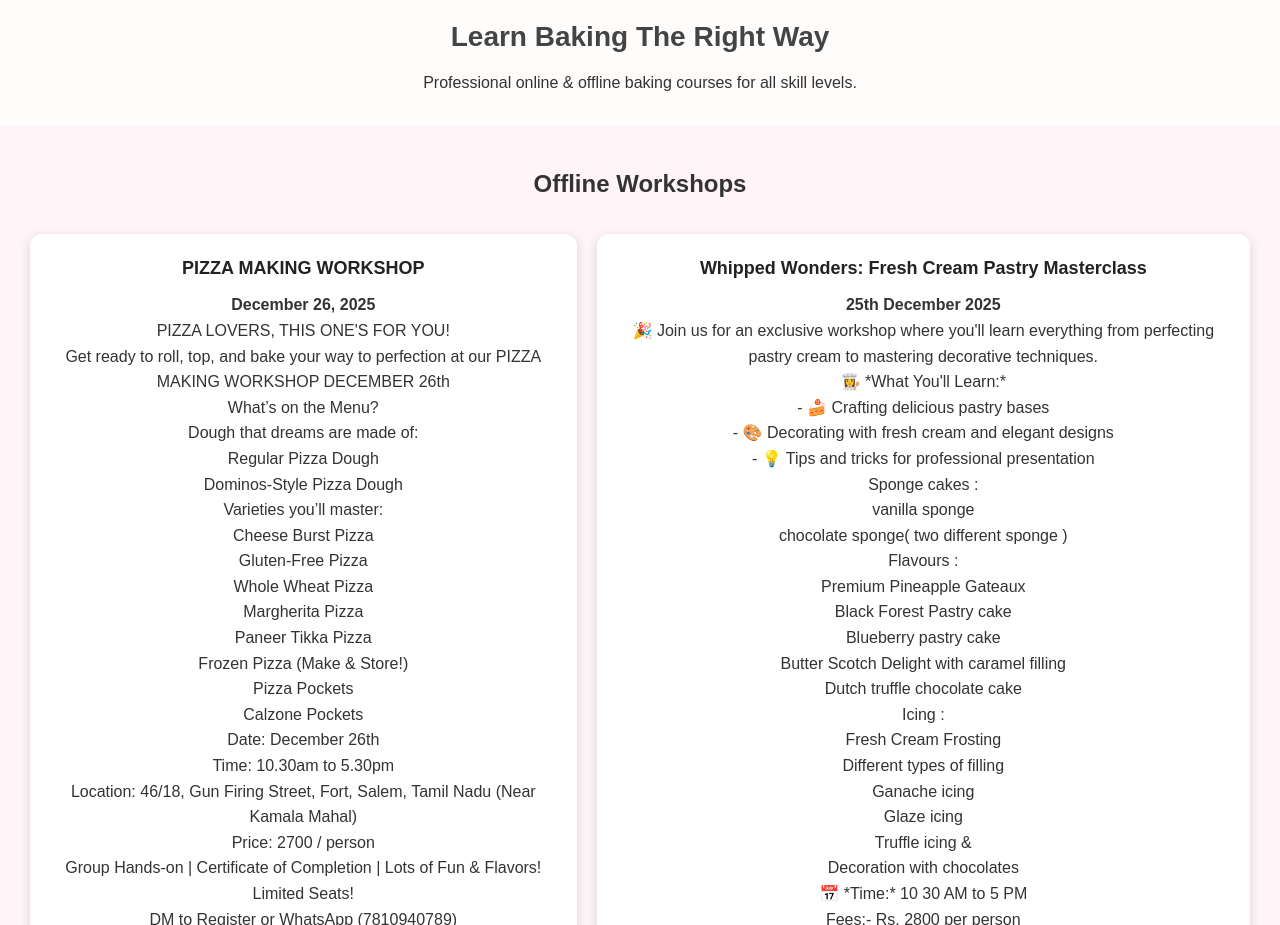
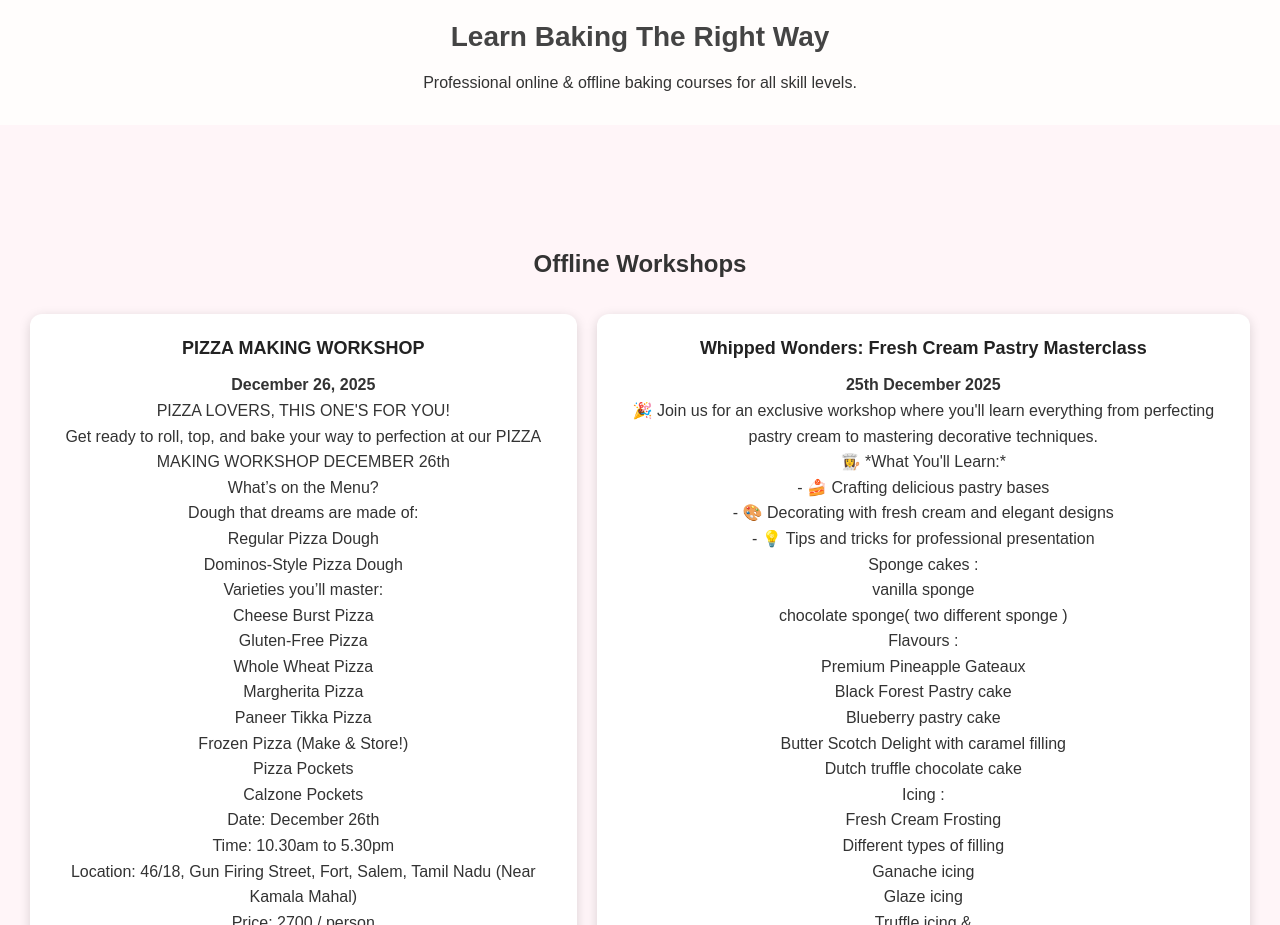
Before and after one commit to salemcookingclass/website, a React (Create React App) app: page / in a window 1280 px wide. Shown: the part 880-1805 px from the top of the page. Built offline with nearby package versions, Linux system fonts and the light colour scheme.

Commit message:
new online class

```diff
--- a/src/App.js
+++ b/src/App.js
@@ -133,6 +133,7 @@ export default function App() {
       </section>
 
 {/* OFFLINE WORKSHOPS */}
+<section id="classes" className="classes-section"></section>
 <section id="offline-workshops" className="classes-section">
   <h2>Offline Workshops</h2>
   <div className="horizontal-scroll" role="list">
```
Also changed, not shown: 2 other files (tests, documents, lock files or other folders).
